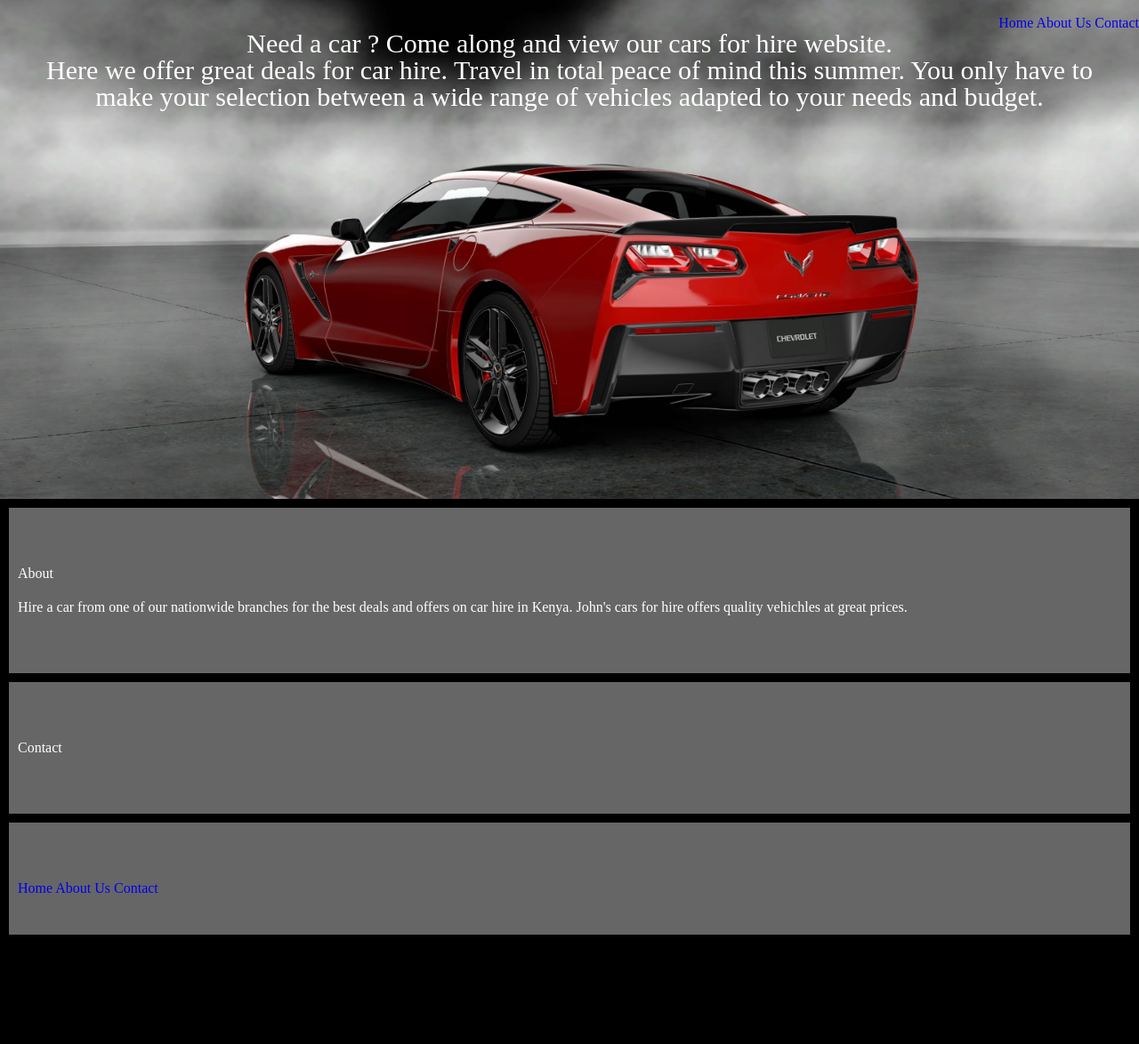
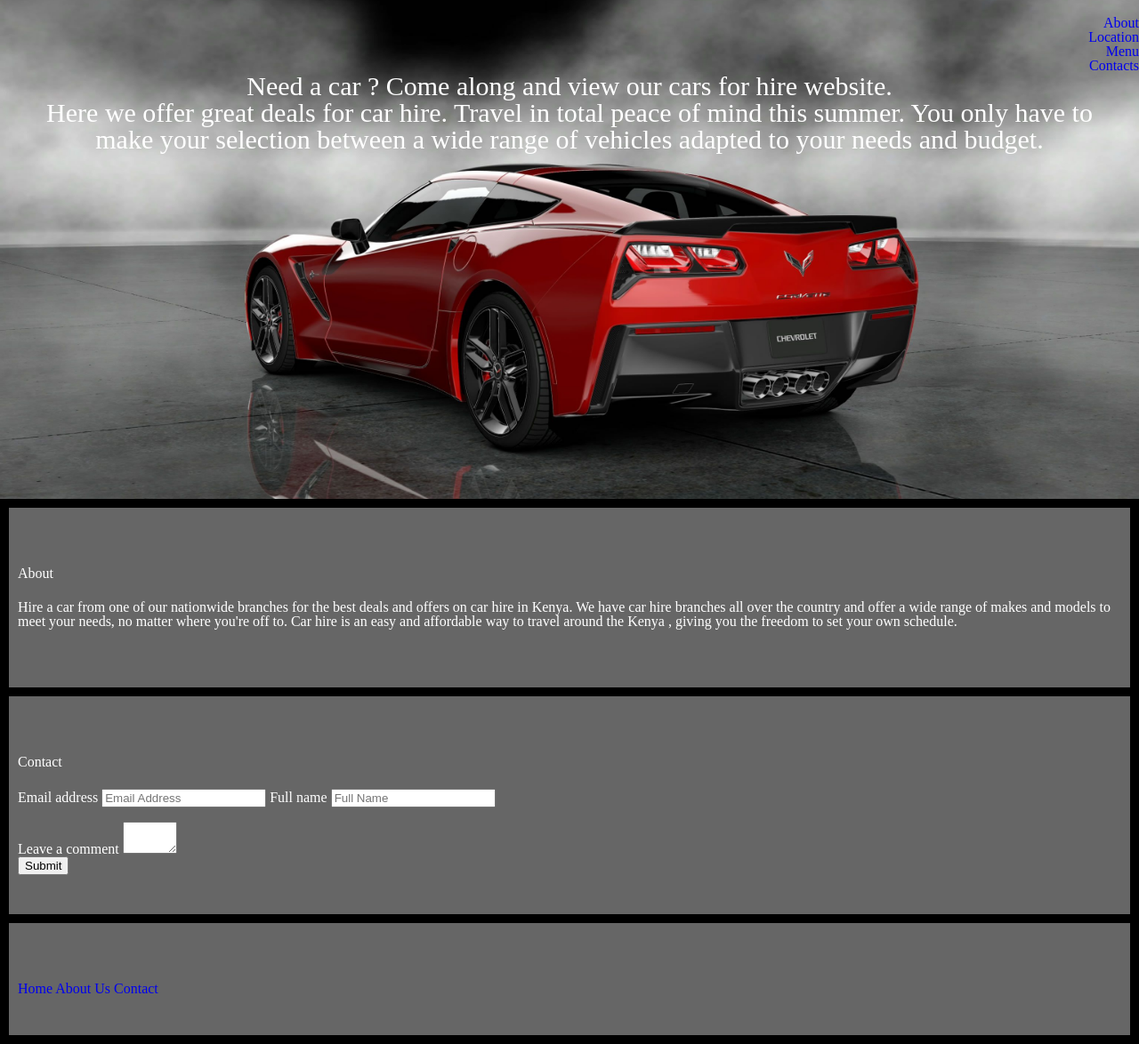
Before and after one commit to johnngugi/cars-for-hire, a plain HTML site: page index.html in a window 1280 px wide. Shown: the part 54-1228 px from the top of the page at 89% size. Before the commit the page ends 1115 px from the top, so only its background shows below. Drawn offline with Linux system fonts and the light colour scheme.

Commit message:
Add form for contacts section

```diff
--- a/index.html
+++ b/index.html
@@ -4,17 +4,23 @@
     <meta charset="utf-8">
     <title>John's Cars for Hire</title>
     <link rel="stylesheet" href="assets/stylesheets/main.css">
+    <link href="https://fonts.googleapis.com/css?family=Roboto" rel="stylesheet">
   </head>
   <body>
 
     <header class="main-heder">
       <h1>John's Cars for Hire</h1>
 
-      <nav class="top-nav">
-        <a href="#hero">Home</a>
-        <a href="#about">About Us</a>
-        <a href="#contact">Contact</a>
-      </nav>
+      <div class="top-nav">
+        <nav>
+          <ul>
+            <li><a href="index.html#about">About</a></li>
+            <li><a href="index.html#location">Location</a></li>
+            <li><a href="index.html#menu">Menu</a></li>
+            <li><a href="index.html#contacts">Contacts</a></li>
+          </ul>
+        </nav>
+      </div>
 
       <section class="container">
 
@@ -33,7 +39,8 @@
 
       <p>
         Hire a car from one of our nationwide branches for the best deals and offers on car hire in Kenya.
-        John's cars for hire offers quality vehichles at great prices.
+        We have car hire branches all over the country and offer a wide range of makes and models to meet your needs, no matter where you're off to.
+        Car hire is an easy and affordable way to travel around the Kenya , giving you the freedom to set your own schedule.
       </p>
 
     </section>
@@ -41,7 +48,19 @@
     <section class="container row">
       <h3>Contact</h3>
 
+      <div class="form">
+                   <label for="exampleInputEmail1">Email address</label>
+                   <input type="email" name="email"class="form-control" id="exampleInputEmail1" placeholder="Email Address">
 
+                   <label for="exampleInputPassword1">Full name</label>
+                   <input type="text" name="name"class="form-control" id="exampleInputPassword1" placeholder="Full Name"><br><br>
+
+                   <label for="exampleComment">Leave a comment</label>
+                   <textarea class="form-control" name="comment" rows="2" cols="5"></textarea>
+                 </div>
+                 <button type="submit" class="btn btn-default">Submit</button>
+               </form>
+             </div>
 
     </section>
 
```
